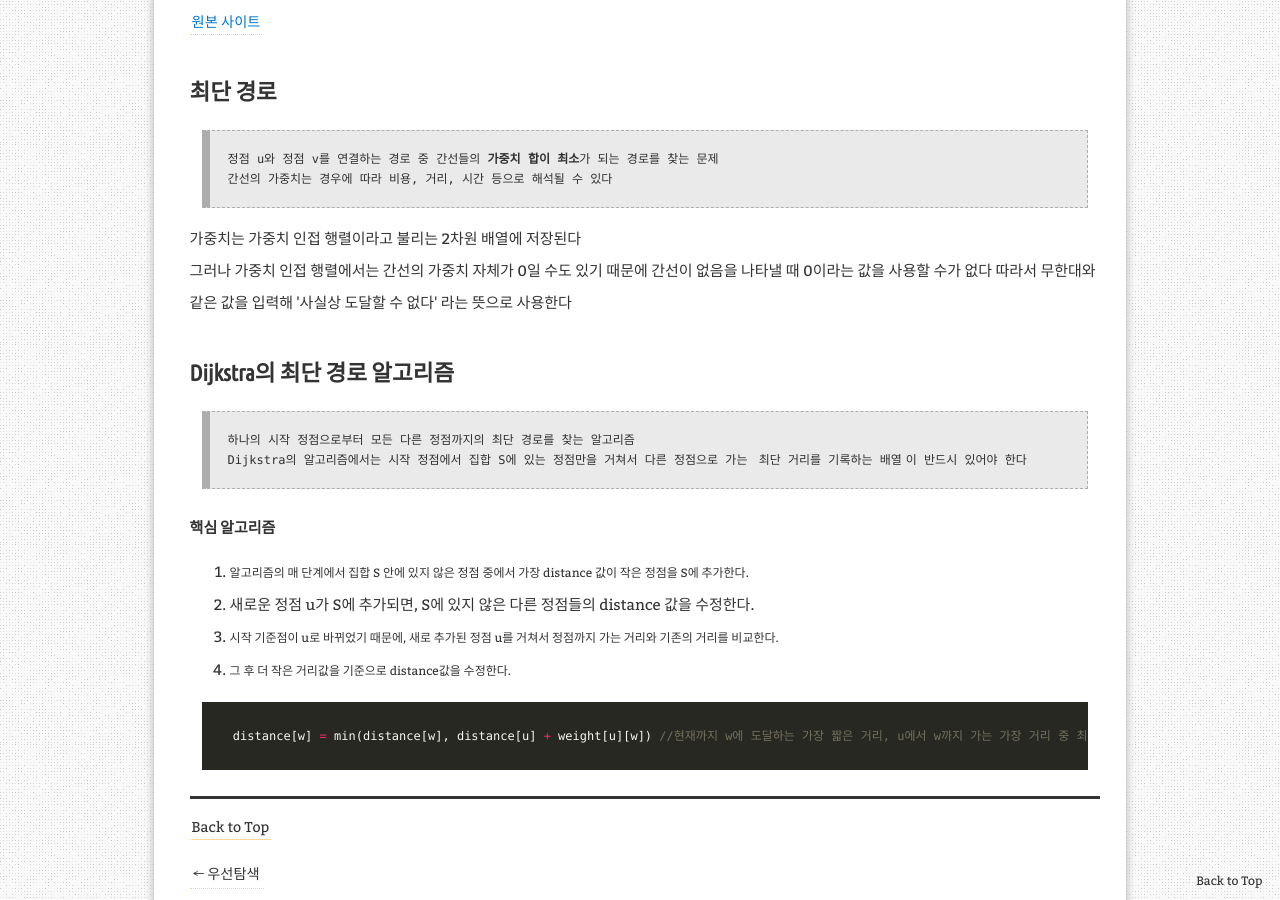
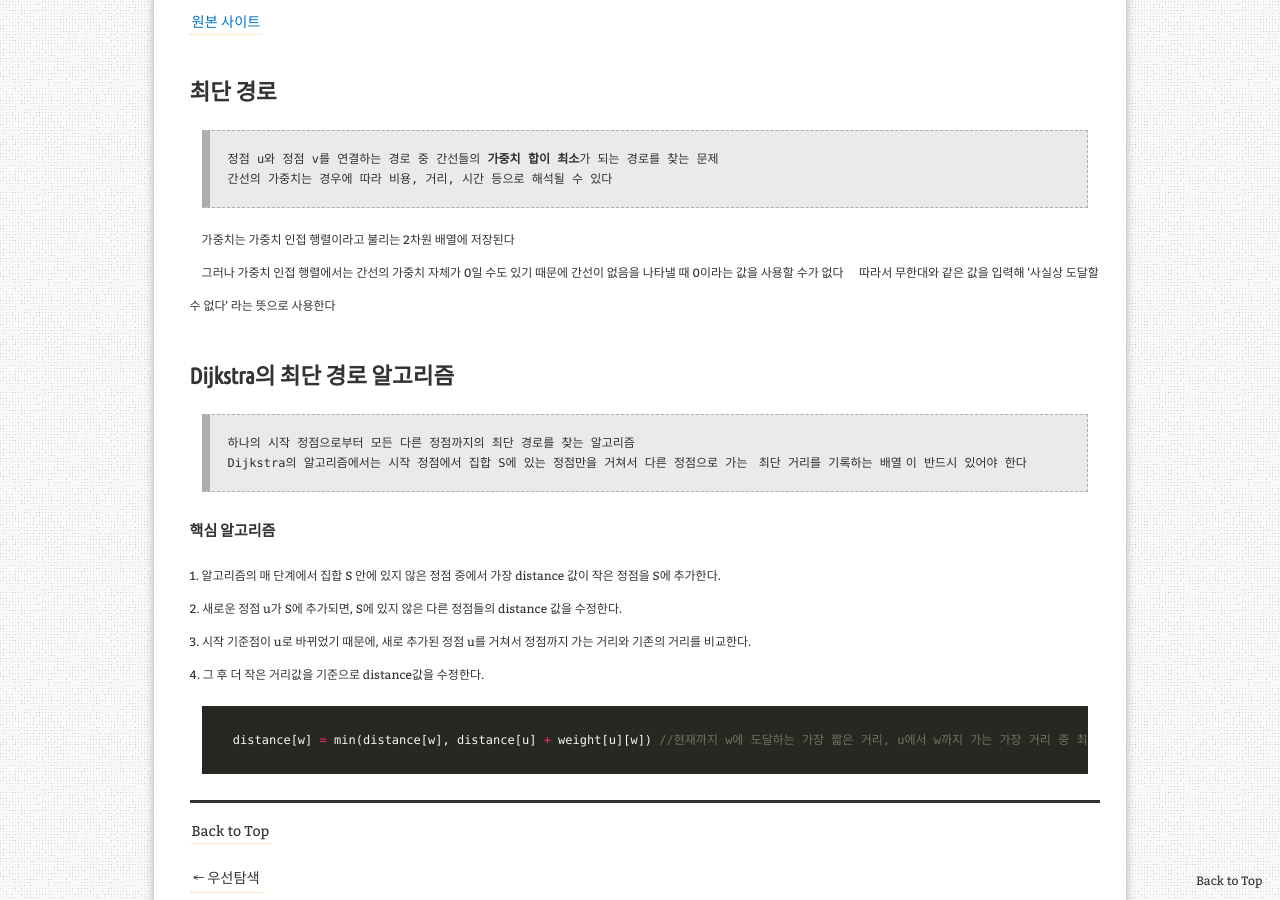
Before and after one commit to aristohyun/aristohyun.github.io, a Jekyll site: the page built from _posts/2020-07-30-ShortestPath.md, in a window 1280 px wide and 900 px high, scrolled down 456 px. Built offline with Jekyll 4.4.1, drawn with Linux system fonts in a browser that asks for light colours; comment, search, counter and statistics services are not loaded.

Commit message:
Update 2020-07-30-ShortestPath.md

```diff
--- a/_posts/2020-07-30-ShortestPath.md
+++ b/_posts/2020-07-30-ShortestPath.md
@@ -17,9 +17,9 @@ redirect_from:
 > 정점 u와 정점 v를 연결하는 경로 중 간선들의 **가중치 합이 최소**가 되는 경로를 찾는 문제
 > 간선의 가중치는 경우에 따라 비용, 거리, 시간 등으로 해석될 수 있다
 
-가중치는 가중치 인접 행렬이라고 불리는 2차원 배열에 저장된다
-그러나 가중치 인접 행렬에서는 간선의 가중치 자체가 0일 수도 있기 때문에 간선이 없음을 나타낼 때 0이라는 값을 사용할 수가 없다
-따라서 무한대와 같은 값을 입력해 '사실상 도달할 수 없다' 라는 뜻으로 사용한다
+<span class="margin">가중치는 가중치 인접 행렬이라고 불리는 2차원 배열에 저장된다</span>
+<span class="margin">그러나 가중치 인접 행렬에서는 간선의 가중치 자체가 0일 수도 있기 때문에 간선이 없음을 나타낼 때 0이라는 값을 사용할 수가 없다</span>
+<span class="margin">따라서 무한대와 같은 값을 입력해 '사실상 도달할 수 없다' 라는 뜻으로 사용한다</span>
 
 
 ##  Dijkstra의 최단 경로 알고리즘
@@ -28,10 +28,10 @@ redirect_from:
 > Dijkstra의 알고리즘에서는 시작 정점에서 집합 S에 있는 정점만을 거쳐서 다른 정점으로 가는 `최단 거리를 기록하는 배열`이 반드시 있어야 한다
 
 #### 핵심 알고리즘
-1. <span class="nomargin"> 알고리즘의 매 단계에서 집합 S 안에 있지 않은 정점 중에서 가장 distance 값이 작은 정점을 S에 추가한다. </span>
-2. <span class="nnomargin"> 새로운 정점 u가 S에 추가되면, S에 있지 않은 다른 정점들의 distance 값을 수정한다. </span>
-3. <span class="nomargin"> 시작 기준점이 u로 바뀌었기 때문에, 새로 추가된 정점 u를 거쳐서 정점까지 가는 거리와 기존의 거리를 비교한다.  </span>
-4. <span class="nomargin"> 그 후 더 작은 거리값을 기준으로 distance값을 수정한다.</span>
+<span class="nomargin">1. 알고리즘의 매 단계에서 집합 S 안에 있지 않은 정점 중에서 가장 distance 값이 작은 정점을 S에 추가한다. </span>
+<span class="nomargin">2. 새로운 정점 u가 S에 추가되면, S에 있지 않은 다른 정점들의 distance 값을 수정한다. </span>
+<span class="nomargin">3. 시작 기준점이 u로 바뀌었기 때문에, 새로 추가된 정점 u를 거쳐서 정점까지 가는 거리와 기존의 거리를 비교한다.  </span>
+<span class="nomargin">4. 그 후 더 작은 거리값을 기준으로 distance값을 수정한다.</span>
 
 ~~~ c++
  distance[w] = min(distance[w], distance[u] + weight[u][w]) //현재까지 w에 도달하는 가장 짧은 거리, u에서 w까지 가는 가장 거리 중 최소치
```
